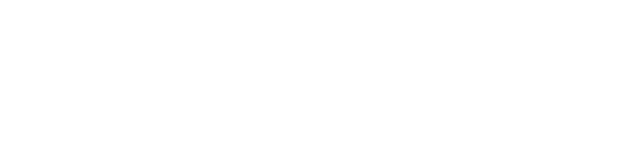
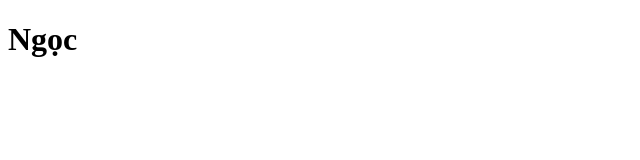
Before and after one commit to Irene2461/gitDemo_hnn, a plain HTML site: page index.html in a window 1280 px wide. Shown: the whole page, without its empty margins (0-640 px from the left). Drawn offline with Linux system fonts and the light colour scheme.

Commit message:
update index file

```diff
--- a/index.html
+++ b/index.html
@@ -7,6 +7,6 @@
     <title>Document</title>
 </head>
 <body>
-
+    <h1>Ngọc</h1>
 </body>
 </html>
```
